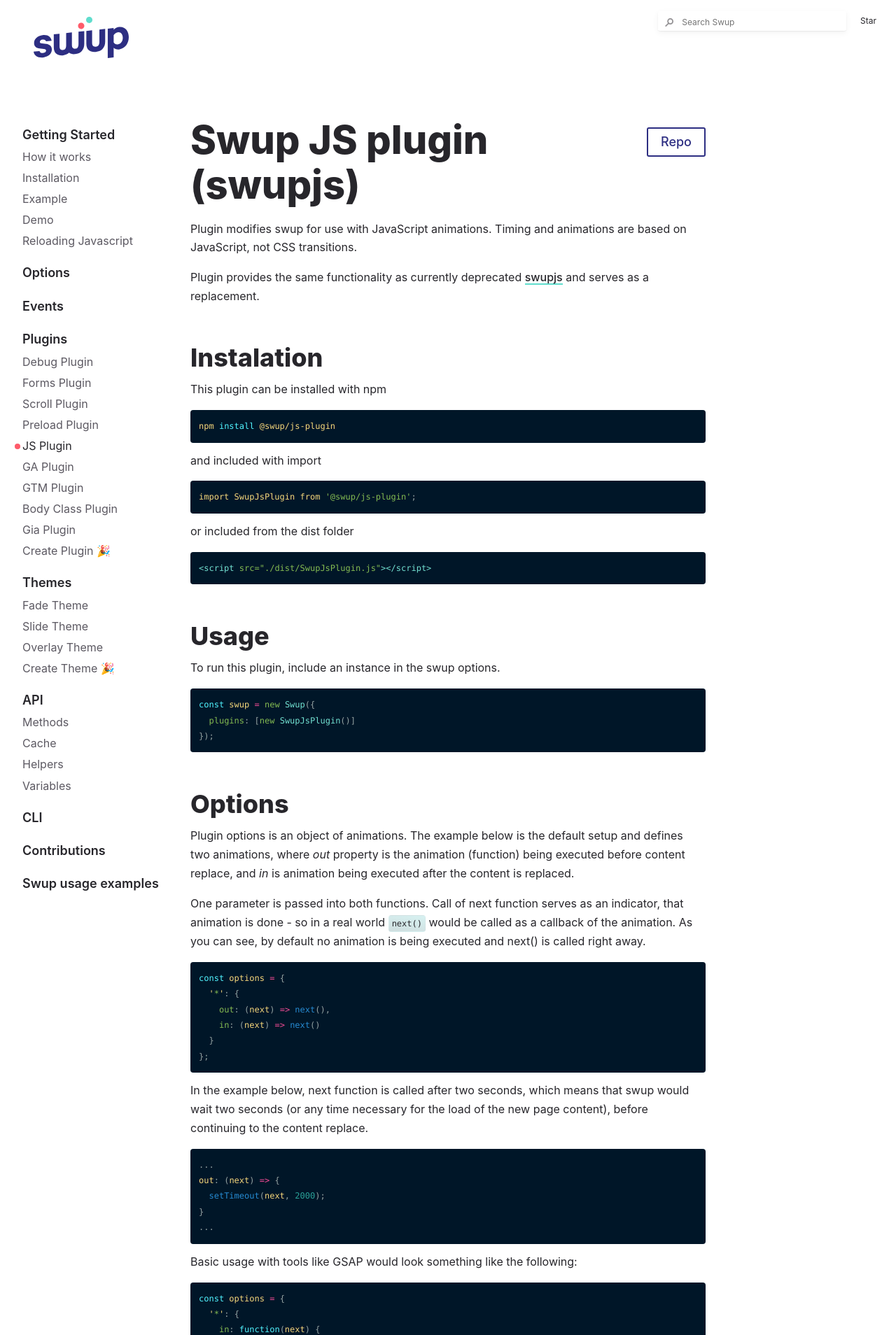
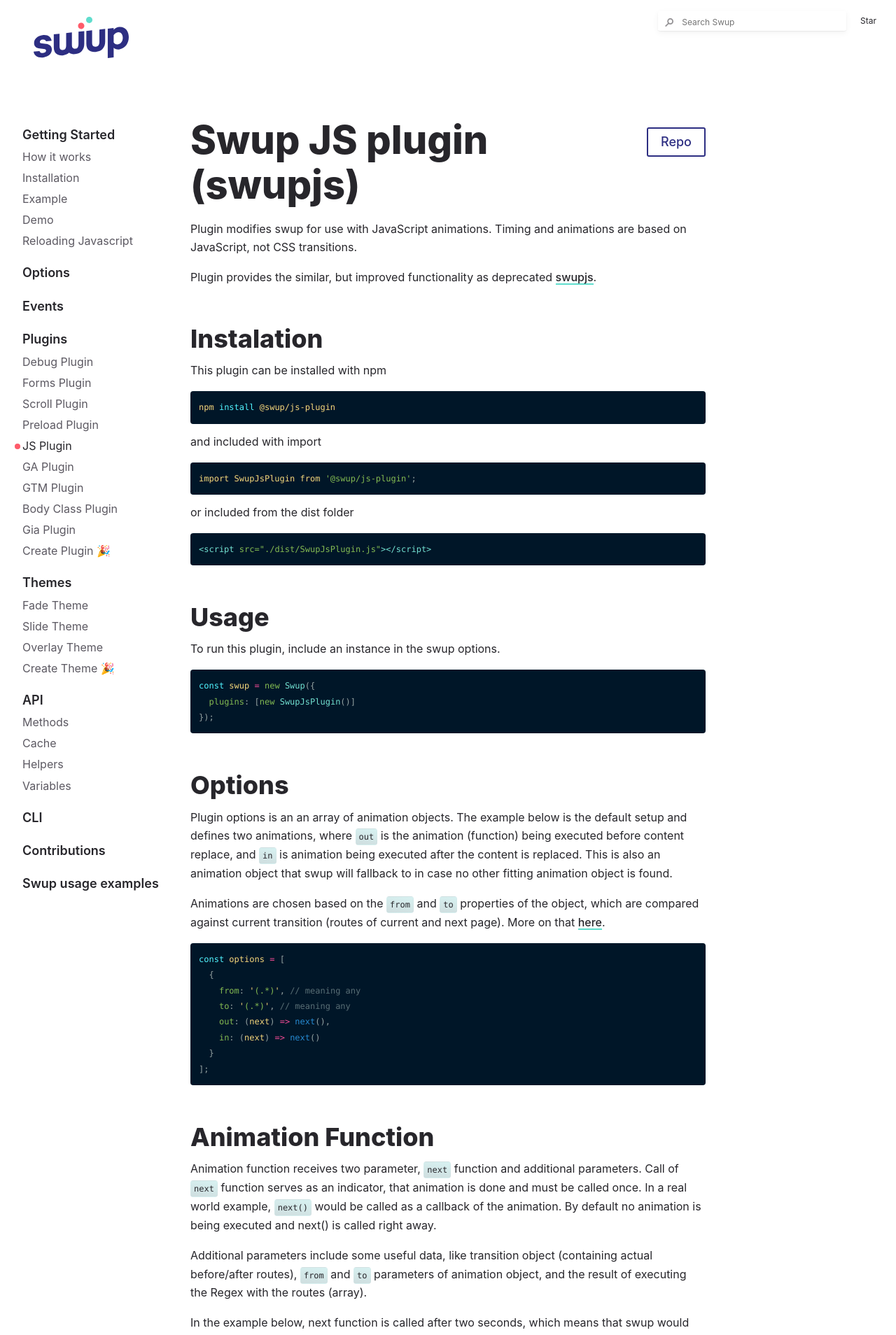
Before and after one commit to swup/docs, a Jekyll site: the page built from docs/plugins/js-plugin.md, in a window 1280 px wide. Shown: the top 1908 px of the page at 70% size. Built offline with Jekyll 4.4.1, drawn with Linux system fonts in a browser that asks for light colours; some of the changed text lies outside the part shown.

Commit message:
update js plugin docs

````diff
--- a/docs/plugins/js-plugin.md
+++ b/docs/plugins/js-plugin.md
@@ -11,9 +11,10 @@ repo_link: /js-plugin
 
 Plugin modifies swup for use with JavaScript animations. Timing and animations are based on JavaScript, not CSS transitions.
 
-Plugin provides the same functionality as currently deprecated [swupjs](https://github.com/swup/swupjs) and serves as a replacement.
+Plugin provides the similar, but improved functionality as deprecated [swupjs](https://github.com/swup/swupjs).
 
 ## Instalation
+
 This plugin can be installed with npm
 
 ```bash
@@ -43,40 +44,54 @@ const swup = new Swup({
 ```
 
 ## Options
-Plugin options is an object of animations.
+
+Plugin options is an an array of animation objects.
 The example below is the default setup and defines two animations,
-where *out* property is the animation (function) being executed before content replace, and *in* is animation being executed after the content is replaced.
+where `out` is the animation (function) being executed before content replace, and `in` is animation being executed after the content is replaced.
+This is also an animation object that swup will fallback to in case no other fitting animation object is found.
 
-One parameter is passed into both functions.
-Call of next function serves as an indicator, that animation is done - so in a real world `next()` would be called as a callback of the animation.
-As you can see, by default no animation is being executed and next() is called right away.
+Animations are chosen based on the `from` and `to` properties of the object, which are compared against current transition (routes of current and next page).
+More on that [here](#choosing-the-animation).
 
 ```javascript
-const options = {
-  '*': {
+const options = [
+  {
+    from: '(.*)', // meaning any
+    to: '(.*)', // meaning any
     out: (next) => next(),
     in: (next) => next()
   }
-};
+];
 ```
+
+## Animation Function
+
+Animation function receives two parameter, `next` function and additional parameters.
+Call of `next` function serves as an indicator, that animation is done and must be called once.
+In a real world example, `next()` would be called as a callback of the animation.
+By default no animation is being executed and next() is called right away.
+
+Additional parameters include some useful data, like transition object (containing actual before/after routes), `from` and `to` parameters of animation object, and the result of executing the Regex with the routes (array).
 
 In the example below, next function is called after two seconds,
 which means that swup would wait two seconds (or any time necessary for the load of the new page content),
 before continuing to the content replace.
 
 ```javascript
-...
+///...
 out: (next) => {
   setTimeout(next, 2000);
-}
-...
+};
+// ...
 ```
 
 Basic usage with tools like GSAP would look something like the following:
 
 ```javascript
-const options = {
-  '*': {
+const options = [
+  {
+    from: '(.*)',
+    to: '(.*)',
     in: function(next) {
       document.querySelector('#swup').style.opacity = 0;
       TweenLite.to(document.querySelector('#swup'), 0.5, {
@@ -92,7 +107,7 @@ const options = {
       });
     }
   }
-};
+];
 
 const swup = new Swup({
   plugins: [new SwupJsPlugin(options)]
@@ -100,25 +115,41 @@ const swup = new Swup({
 ```
 
 ## Choosing the animation
-As one may have noticed, the name of animation object in options is defined as `'*'`, which serves as a fallback or base set of animations used throughout the website.
-Custom animations can be defined for a transition between any pages, where the name is defined by `[starting route]>[final route]`.
+
+As mentioned, animation is chosen based on the `from` and `to` properties of the animation object.
+Those properties can take several forms:
+
+- String (matching a route exactly).
+- Regex.
+- Path route definition which you may know from things like [Express](https://expressjs.com/) (eg. `/foo/:bar`). [Path-to-RegExp](https://github.com/pillarjs/path-to-regexp) library is used for this purpose, so refer to their documentation.
+- String of custom transition (taken from `data-swup-transition` attribute of the clicked link).
+
+Most fitting route is always chosen.
+Keep in mind, that two routes can be evaluated as "same fit".
+In such case, the later one defined in the options is used, so usually you would like to define more specific route later.
+See example below for more info.
 
 ```javascript
-...
-'homepage>documentation': {
-    out: (next) => next(),
-    in: (next) => next()
-}
-...
+[
+  // animation 1
+  { from: '(.*)', to: '(.*)' },
+
+  // animation 2
+  { from: '/', to: /pos(.*)/ },
+
+  // animation 3
+  { from: '/', to: '/post/:id' },
+
+  // animation 4
+  { from: '/', to: '/post' },
+
+  // animation 5
+  { from: '/', to: 'custom-transition' }
+];
 ```
 
-The animation above would be executed for the transition between homepage (**/**) and documentation page (**/documentation**).
-Notice that for the lack of route, keyword **homepage** is used.
-Any of the two routes can also be defined by wildcard symbol (`homepage>*` or `*>documentation`).
-The most fitting animation is always chosen.
-
-## Custom animation to dynamic pages
-Similarly to swup default behaviour, where `data-swup-transition` attribute of the clicked link is used for assigning a special class to the html tag,
-this plugin uses the same attribute for choosing custom animation.
-In case the attribute is defined on clicked link, plugin also tests the animation object for the content of the data attribute.
-So following attribute `data-swup-transition="post"` would end up in `*>post` being executed.
+- from `/` to `/post` → animation **4**
+- from `/` to `/posting` → animation **2**
+- from `/` to `/post/12` → animation **3**
+- from `/` to `/some-route` → animation **1**
+- from `/` to `/post` with click having `data-swup-transition="custom-transition"` → animation **5**
````
Also changed, not shown: other parts of docs/plugins/js-plugin.md (+1 -1 lines).
